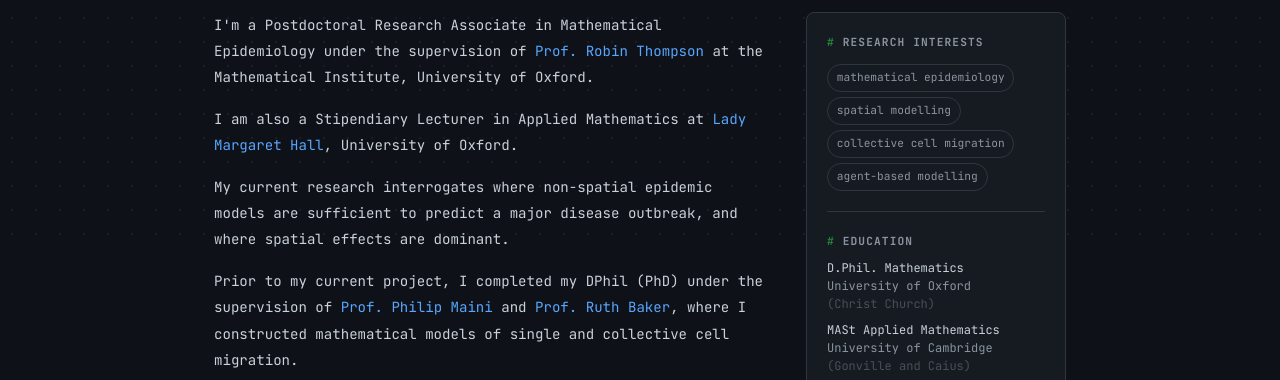
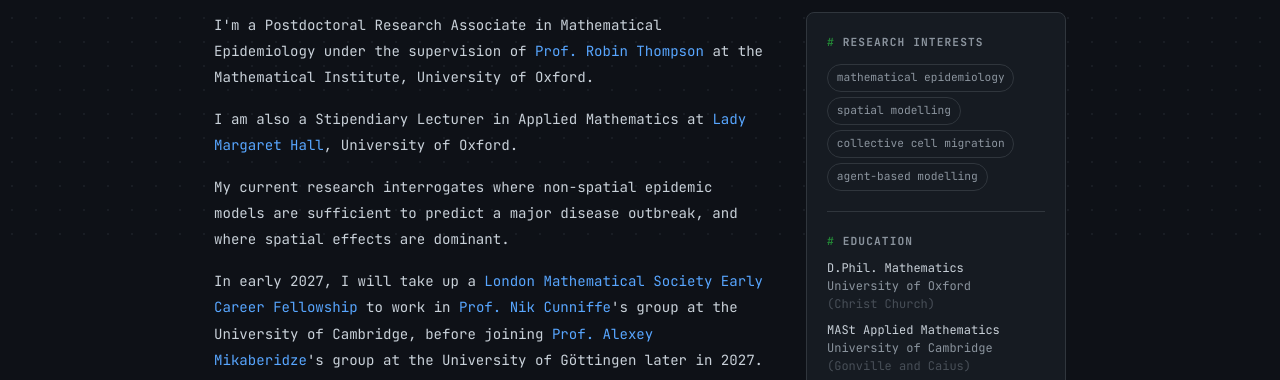
Before and after one commit to SWSJChCh/swsjchch.github.io, a plain HTML site: page index.html in a window 1280 px wide. Shown: the part 546-926 px from the top of the page. Drawn offline with nearby package versions, Linux system fonts and the light colour scheme.

Commit message:
Update biography details and fellowship information

```diff
--- a/index.html
+++ b/index.html
@@ -493,7 +493,7 @@
         <p>I'm a Postdoctoral Research Associate in Mathematical Epidemiology under the supervision of  <a href="https://www.maths.ox.ac.uk/people/robin.thompson">Prof. Robin Thompson</a> at the Mathematical Institute, University of Oxford.</p>
         <p>I am also a Stipendiary Lecturer in Applied Mathematics at <a href="https://www.lmh.ox.ac.uk/">Lady Margaret Hall</a>, University of Oxford.</p>
         <p>My current research interrogates where non-spatial epidemic models are sufficient to predict a major disease outbreak, and where spatial effects are dominant.</p>
-        <p>Prior to my current project, I completed my DPhil (PhD) under the supervision of <a href="https://people.maths.ox.ac.uk/maini/">Prof. Philip Maini</a> and <a href="https://www.maths.ox.ac.uk/people/ruth.baker">Prof. Ruth Baker</a>, where I constructed mathematical models of single and collective cell migration.</p>
+        <p>In early 2027, I will take up a <a href="https://www.lms.ac.uk/grants/lms-early-career-fellowships">London Mathematical Society Early Career Fellowship</a> to work in <a href="https://www.plantsci.cam.ac.uk/people/nik-cunniffe">Prof. Nik Cunniffe</a>'s group at the University of Cambridge, before joining <a href="https://uni-goettingen.de/en/703409.html">Prof. Alexey Mikaberidze</a>'s group at the University of Göttingen later in 2027.</p>
         <p>I enjoy working on many problems in mathematical biology, using a broad range of techniques from across applied mathematics, including agent-based models, partial differential equations, applied graph theory, optimal control, and solid mechanics.</p>
         <p>I'm always keen to talk about maths and looking for new collaborations — please reach out!</p>
         <p>A (work in progress) visualisation of my academic family tree can be found <a href="genealogy.html">here</a>.</p>
```
